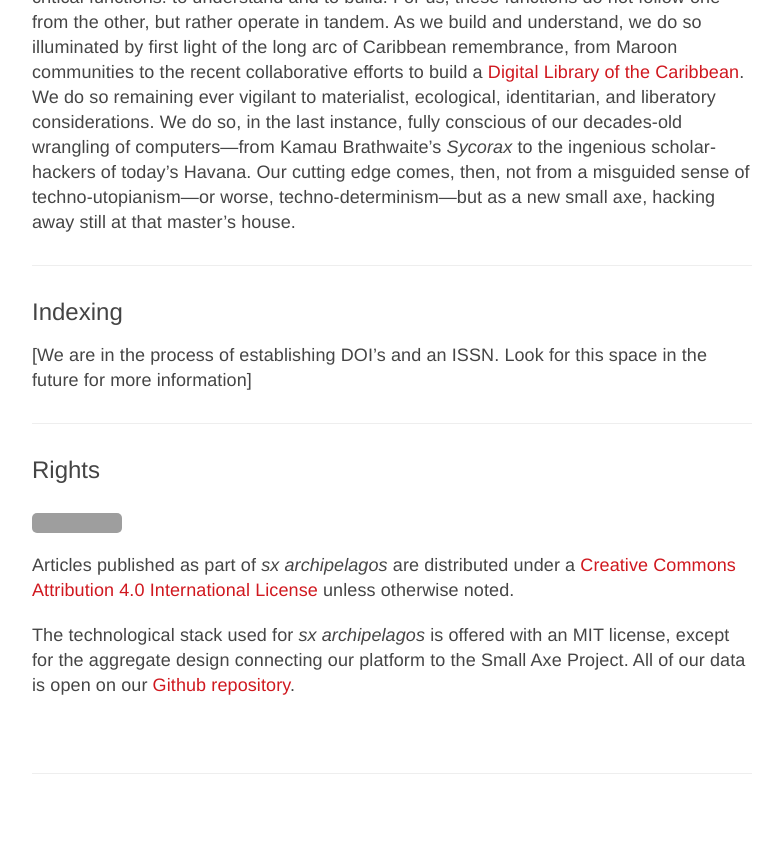
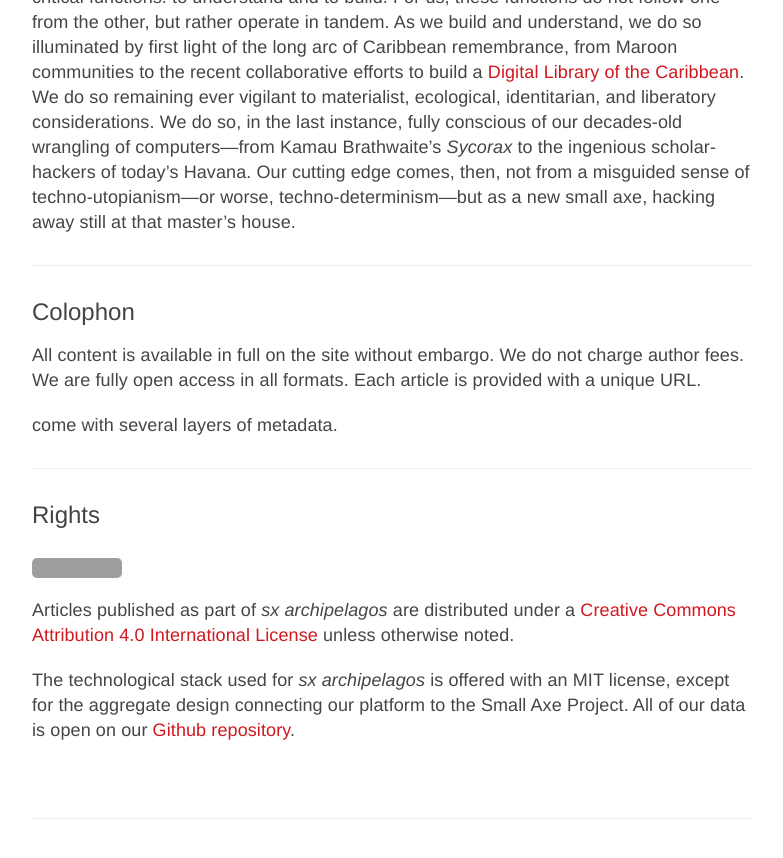
Before and after one commit to archipelagosjournal/archipelagos, a Jekyll site: the page built from about.md, in a window 1280 px wide and 900 px high, scrolled down 1502 px. Shown: the top 858 px of the window, without its empty margins (248-1031 px from the left). Built offline with Jekyll 4.4.1, drawn with Linux system fonts in a browser that asks for light colours; grey boxes are pictures that could not be loaded.

Commit message:
added issn

```diff
--- a/_config.yml
+++ b/_config.yml
@@ -11,6 +11,10 @@
 baseurl:             '/sxarchipelagos'
 githuburl:           'https://github.com/sx-archipelagos/sxa'
 
+# Colophon
+issn: 2473-2206
+
+# Collections
 collections:
   issue01:
     output: true
--- a/_includes/sidebar.html
+++ b/_includes/sidebar.html
@@ -6,7 +6,8 @@
     <div class="sidebar" id="sidebar">
       <div class="sidebar-item">
         {% if page.layout != "article" %}
-        <p><em>sx archipelagos</em>—a small axe journal of digital practice—is part of the <a href="http://smallaxe.net/" target="_blank">Small Axe Project</a>.</p>
+        <p><em>sx archipelagos</em>—a small axe journal of digital practice—is part of the <a href="http://smallaxe.net/" target="_blank">Small Axe Project</a>.<br></p>
+        <p>ISSN: {{ site.issn }}</p>
         {% else %}
 
         <h1 class="article-title">{{page.title["long"]}}</h1>
--- a/about.md
+++ b/about.md
@@ -83,9 +83,11 @@ master's house.
 
 ---
 
-## Indexing
+## Colophon
 
-[We are in the process of establishing DOI's and an ISSN. Look for this space in the future for more information]
+All content is available in full on the site without embargo. We do not charge author fees. We are fully open access in all formats. Each article is provided with a unique URL.
+
+come with several layers of metadata.
 
 ---
 
```
